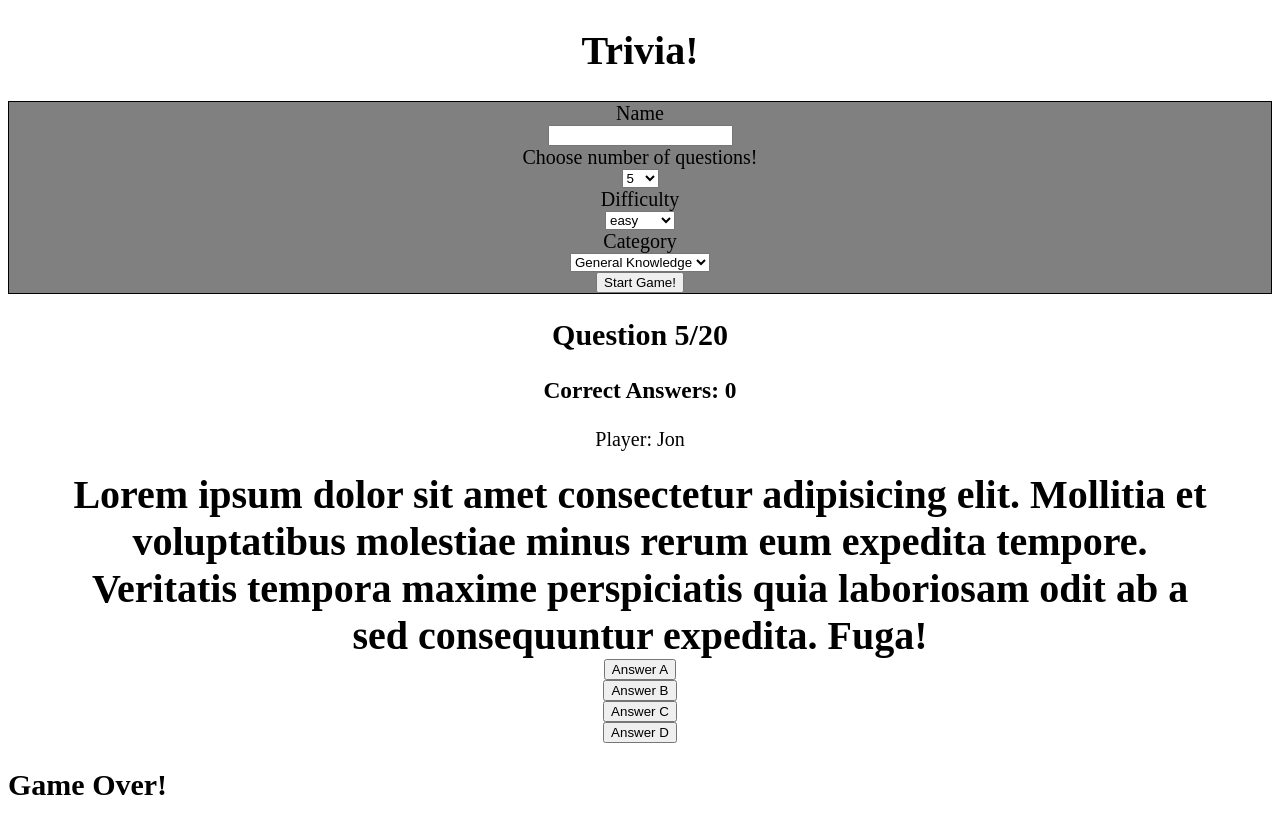
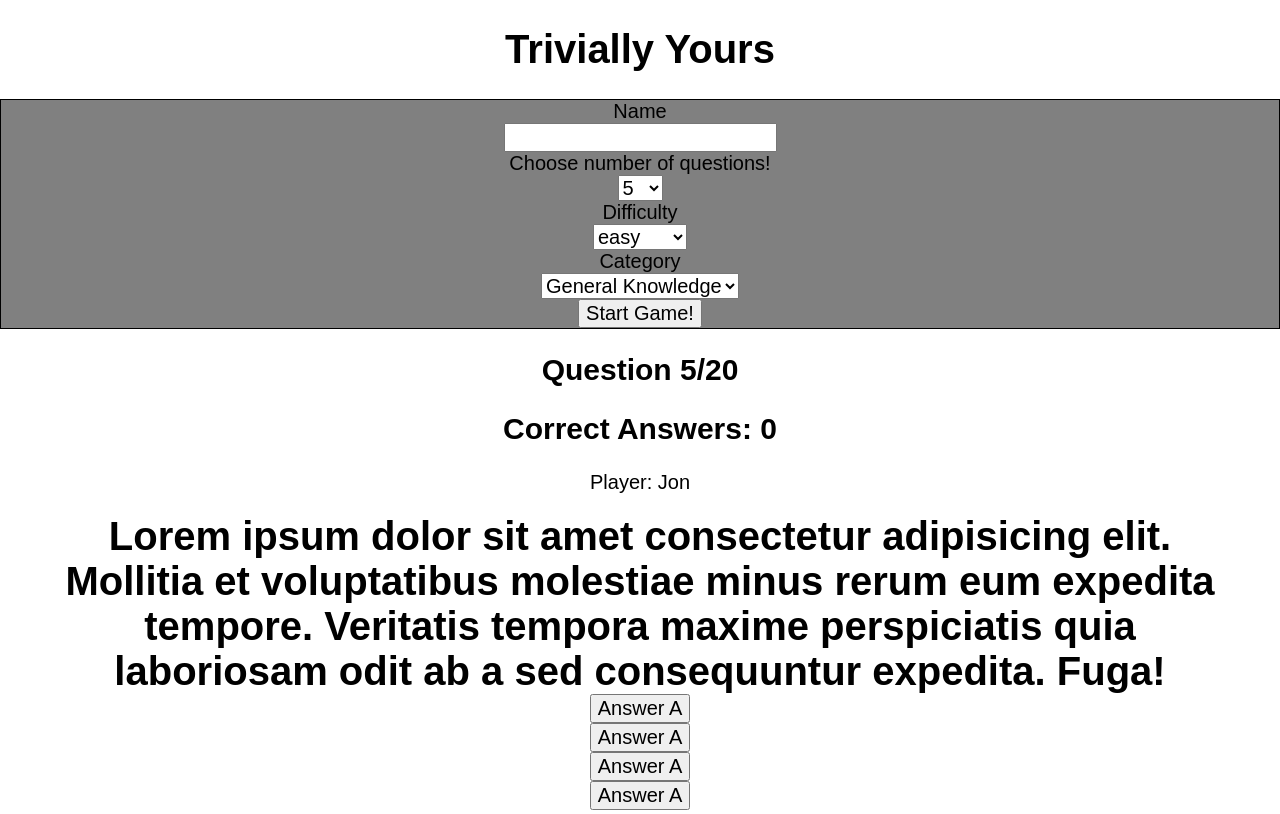
Before and after one commit to Jonathan-Wong-Code/Trivially-Yours, a plain HTML site: page index.html in a window 1280 px wide. Shown: the top 814 px of the page. Drawn offline with nearby package versions, Linux system fonts and the light colour scheme.

Commit message:
Set up styles folder with prepros

```diff
--- a/index.html
+++ b/index.html
@@ -4,7 +4,8 @@
   <meta charset="UTF-8">
   <meta name="viewport" content="width=device-width, initial-scale=1.0">
   <meta http-equiv="X-UA-Compatible" content="ie=edge">
-  <title>Document</title>
+  <link rel="stylesheet" href="styles/style.css" type="text/css">
+  <title>Trivially Yours</title>
   <style>
 
     html{
@@ -84,7 +85,7 @@
 </head>
 <body>
   <header class="header">
-    <h1 class="header-heading">Trivia!</h1>
+    <h1 class="header-heading">Trivially Yours</h1>
   </header>
   <main class="game-area">
     <section class="setup-new">
@@ -136,17 +137,17 @@
       <div class="wrapper">
         <div class="question-header">
           <h2 class="question-count">Question 5/20</h2>
-          <h3 class="question-correct-answers">Correct Answers: 0</h3>
+          <h2 class="question-correct-answers">Correct Answers: 0</h2>
           <p>Player: Jon</p>
         </div>
 
         <div class="question-box">
           <h3 class="question-question">Lorem ipsum dolor sit amet consectetur adipisicing elit. Mollitia et voluptatibus molestiae minus rerum eum expedita tempore. Veritatis tempora maxime perspiciatis quia laboriosam odit ab a sed consequuntur expedita. Fuga!</h3>
           <ul class="level-question-answers">
-            <button>Answer A</button>
-            <button>Answer B</button>
-            <button>Answer C</button>
-            <button>Answer D</button>
+            <li><button>Answer A</button></li>
+            <li><button>Answer A</button></li>
+            <li><button>Answer A</button></li>
+            <li><button>Answer A</button></li>
           </ul>
           <button class="question-next hidden">Next Question</button>
         </div>
--- a/scripts/script.js
+++ b/scripts/script.js
@@ -5,9 +5,10 @@ const game = {
      currentQuestionNumber : 0,
 
     async startNewGame(category, difficulty,numQuestions) {
-      this.questions = [];
+
+      this.resetStats();
+
       const response = await axios.get(`https://opentdb.com/api.php?amount=${numQuestions}&category=${category}&difficulty=${difficulty}`);
-
       const data = response.data.results;
 
       data.forEach((question => {
@@ -20,7 +21,13 @@ const game = {
       }));
 
       this.shuffleAnswers();
+
+    },
+
+    resetStats() {
+      this.questions = [];
       this.correctAnswers = 0;
+      this.currentQuestionNumber =0;
     },
 
   //https://medium.com/@fyoiza/how-to-randomize-an-array-in-javascript-8505942e452
--- /dev/null
+++ b/styles/style.scss
@@ -0,0 +1 @@
+@import "./base/_setup";
```
Also changed, not shown: styles/base/_setup.scss (added, +5 -0 lines), styles/style.css (added), 2 other files.
